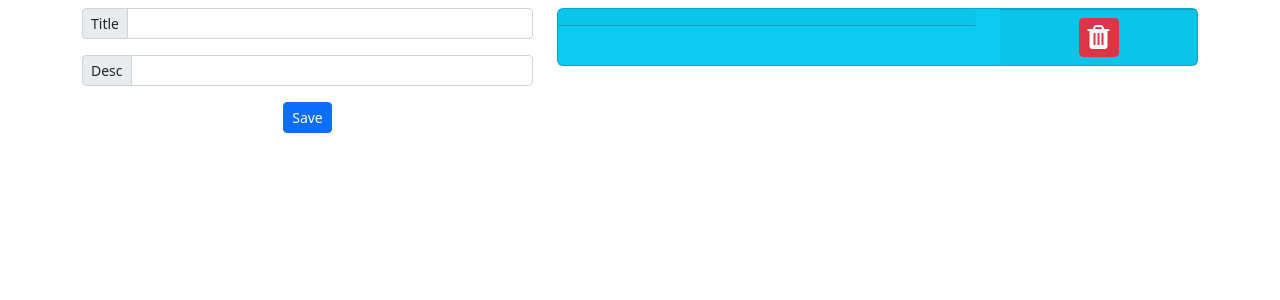
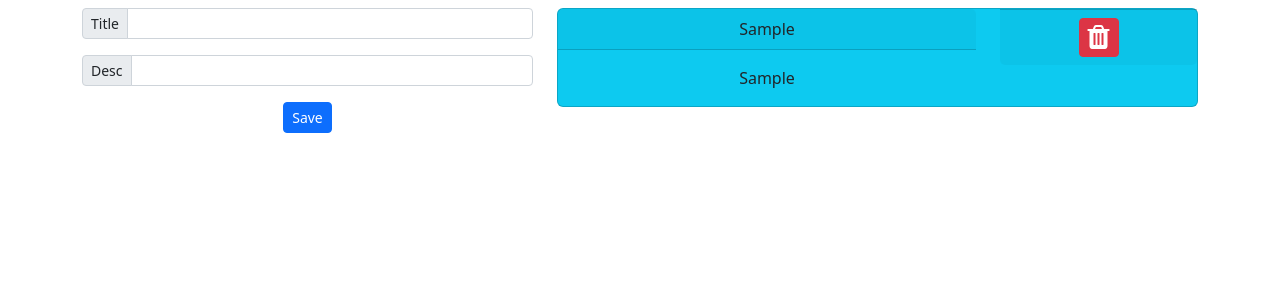
Before and after one commit to wahidahmed/Anisul_Islam_React, a React (Create React App) app in the folder todo-prject1/: page / in a window 1280 px wide. Both pictures are taken after typing "Sample", "Sample" into the empty fields and a click on the button "Save". Shown: the top 300 px of the page. Built offline with nearby package versions, Linux system fonts and the light colour scheme.

Commit message:
project 1 done

```diff
--- a/todo-prject1/package.json
+++ b/todo-prject1/package.json
@@ -12,6 +12,7 @@
     "react-bootstrap": "^2.4.0",
     "react-dom": "^18.2.0",
     "react-scripts": "5.0.1",
+    "uuid": "^8.3.2",
     "web-vitals": "^2.1.4"
   },
   "scripts": {
--- a/todo-prject1/src/components/AddNewTodo.js
+++ b/todo-prject1/src/components/AddNewTodo.js
@@ -4,13 +4,13 @@ import React, { useState } from 'react';
 const AddNewTodo = (props) => {
 
 
-    const [todo,setTodo]=useState({id:0,title:'',desc:''});
+    const [todo,setTodo]=useState({title:'',desc:''});
 
     const {title,desc}=todo;
 
     const fnSubmit=(e)=>{
         e.preventDefault();
-        console.log(todo);
+        console.log('todo',todo);
         props.onAddNewTodo(todo);
         setTodo({title:'',desc:''});
     }
--- a/todo-prject1/src/components/Home.js
+++ b/todo-prject1/src/components/Home.js
@@ -1,5 +1,6 @@
 import React, { useState } from 'react';
 import AddNewTodo from './AddNewTodo';
+import {v4 as uuidv4} from 'uuid';
 
 import Todos from './Todos';
 
@@ -9,8 +10,19 @@ const Home = () => {
 
     const addTodo=(item)=>{
         setTodos((prvItem)=>{
-            return [...prvItem,{item}]
+            console.log(prvItem);
+            return [...prvItem,{id:uuidv4(),item}]
         });
+
+        console.log('todos',todos)
+    }
+
+    const fnDelete=(id)=>{
+
+      setTodos((prvTodos)=>{
+        let filterTodos=prvTodos.filter((todo)=>todo.id!==id);
+        return filterTodos;
+      });
     }
   return (
     <div  className='container mt-2'>
@@ -19,7 +31,7 @@ const Home = () => {
             <AddNewTodo  onAddNewTodo={addTodo}/>
             </div>
             <div className='col-7'>
-            <Todos todosList={todos}/>
+            <Todos todosList={todos} onDeleteTodos={fnDelete}/>
             </div>
         </div>
 
--- a/todo-prject1/src/components/Todo.js
+++ b/todo-prject1/src/components/Todo.js
@@ -3,7 +3,12 @@ import { Card } from 'react-bootstrap';
 import Button from 'react-bootstrap/Button';
 
 const Todo = (props) => {
-    const {id,title,desc}=props.todo;
+    const {title,desc}=props.todo;
+    const {id}=props;
+
+    const fnDelete=(id)=>{
+       props.onDeleteTodo(id);
+    }
   return (
     <article>
         <div className=''>
@@ -18,7 +23,7 @@ const Todo = (props) => {
                         </div>
                         <div className='col-4'>
                             <Card.Footer>
-                                <Button size="sm" variant='danger'><i className='fa fa-trash fa-2x'></i></Button>
+                                <Button size="sm" variant='danger' onClick={()=>{fnDelete(id)}}><i className='fa fa-trash fa-2x'></i></Button>
                             </Card.Footer>
 
                         </div>
--- a/todo-prject1/src/components/Todos.js
+++ b/todo-prject1/src/components/Todos.js
@@ -1,13 +1,21 @@
-import React from 'react'
+import React, { useState } from 'react'
 import Todo from './Todo'
 
 const Todos = (props) => {
+
+  const[id,setId]=useState('');
+
+  const fnDeleteDoto=(id)=>{
+    setId(id);
+    props.onDeleteTodos(id);
+  }
+
   return (
     <section>
         {
             props.todosList.map((item)=>{
                 return (
-                    <Todo key={item.id} todo={item}/>
+                    <Todo key={item.id} todo={item.item} id={item.id} onDeleteTodo={fnDeleteDoto}/>
                 )
             })
         }
```
Also changed, not shown: 1 other file (tests, documents, lock files or other folders).
